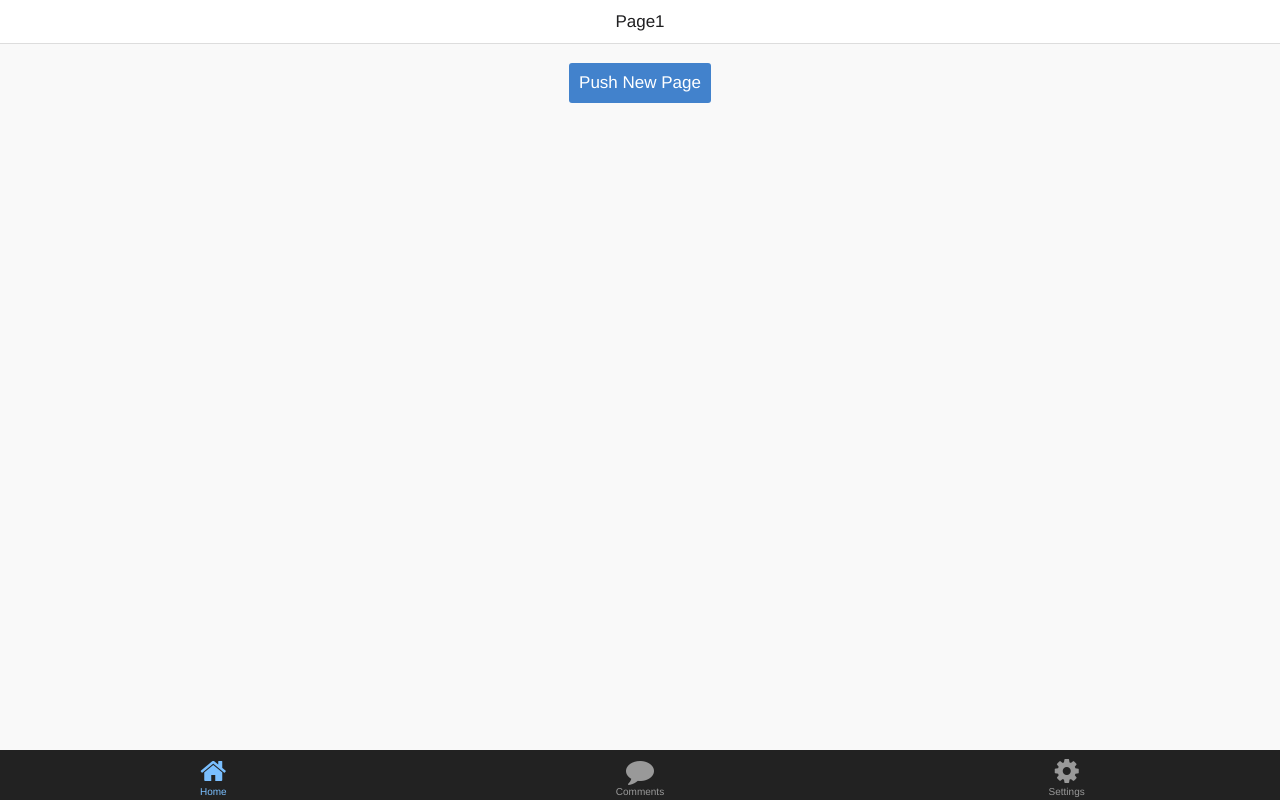
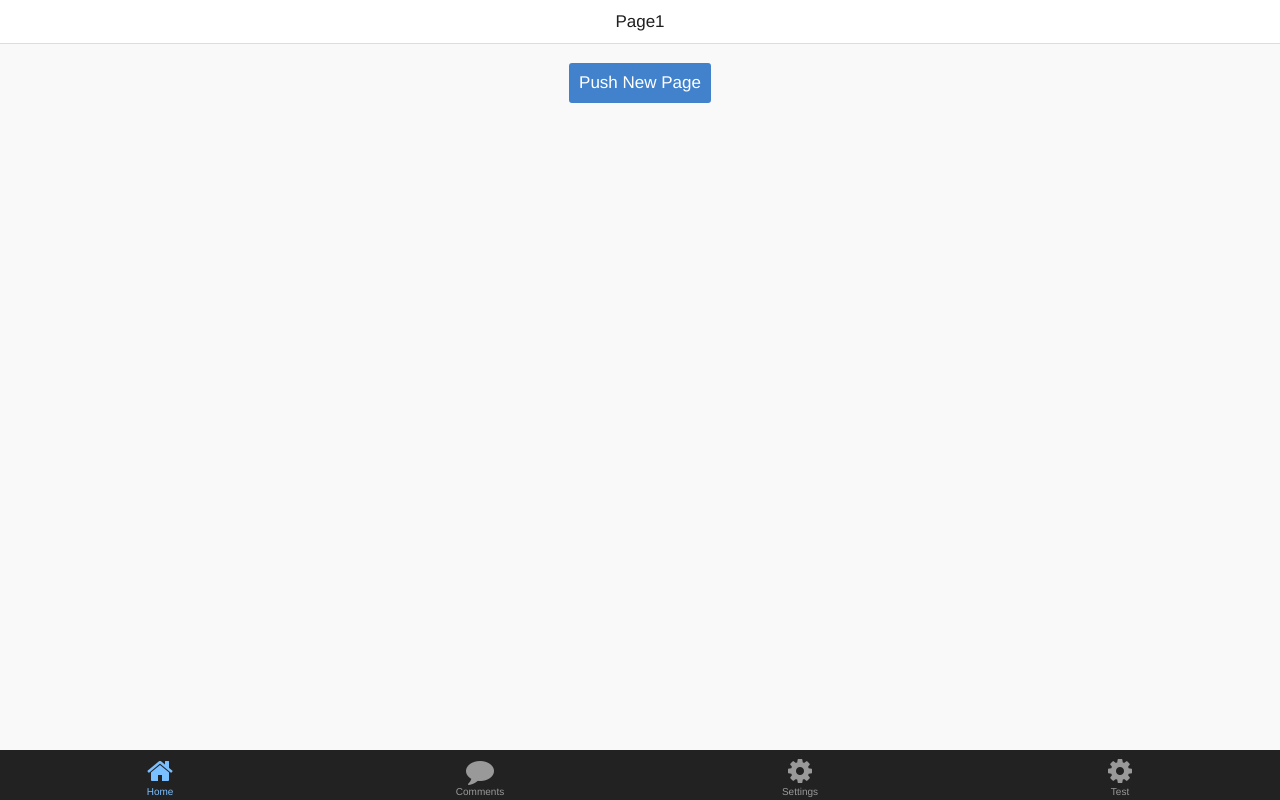
Before and after one commit to GaraYaka/MonacaTest, a browser extension: page www/index.html in a window 1280 px wide. Drawn offline with Linux system fonts and the light colour scheme.

Commit message:
test commit

```diff
--- a/www/index.html
+++ b/www/index.html
@@ -26,6 +26,10 @@
             icon="gear"
             label="Settings"
             page="page3.html"></ons-tabbar-item>
+        <ons-tabbar-item
+            icon="gear"
+            label="Test"
+            page="page3.html"></ons-tabbar-item>
     </ons-tabbar>
 
 </body>
```
